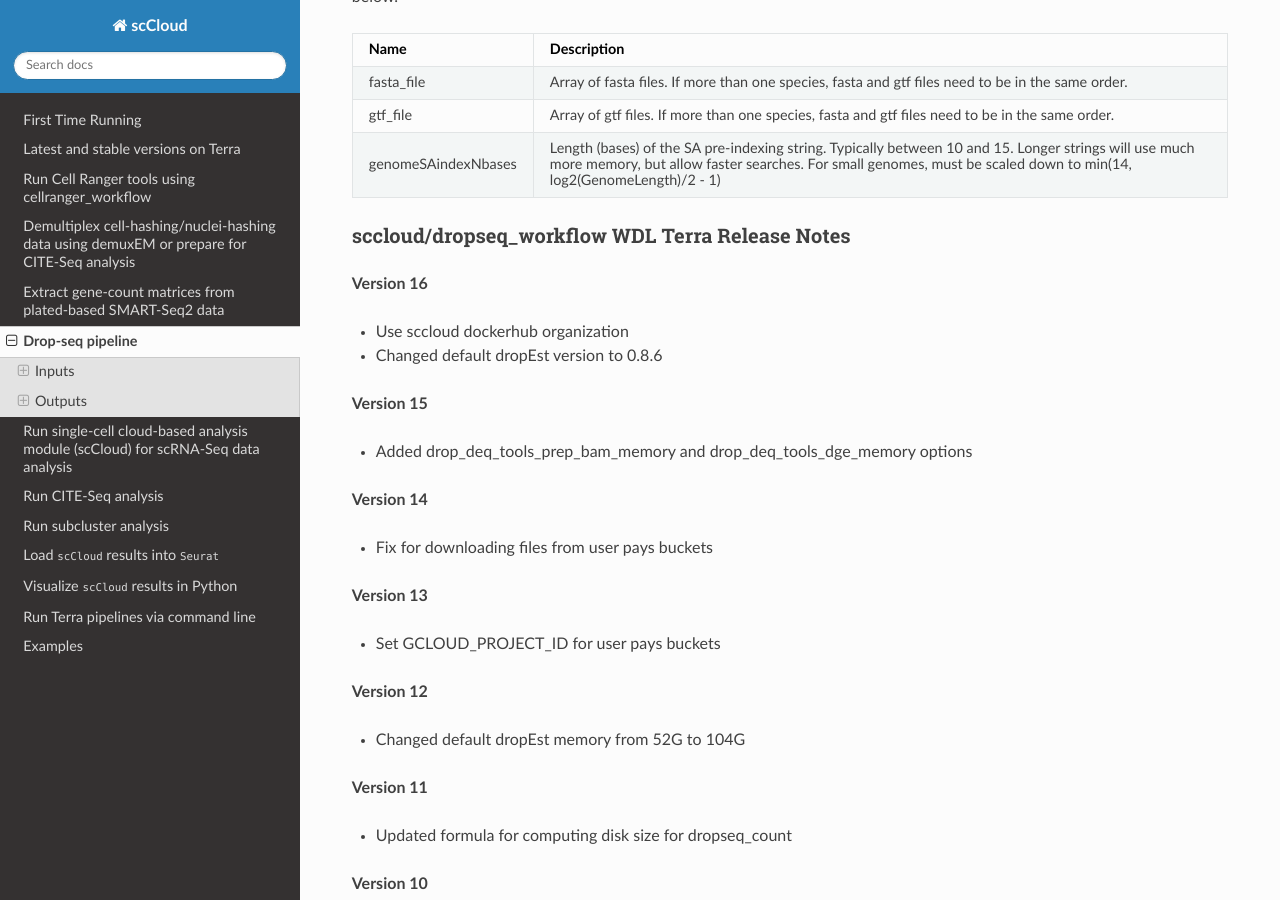
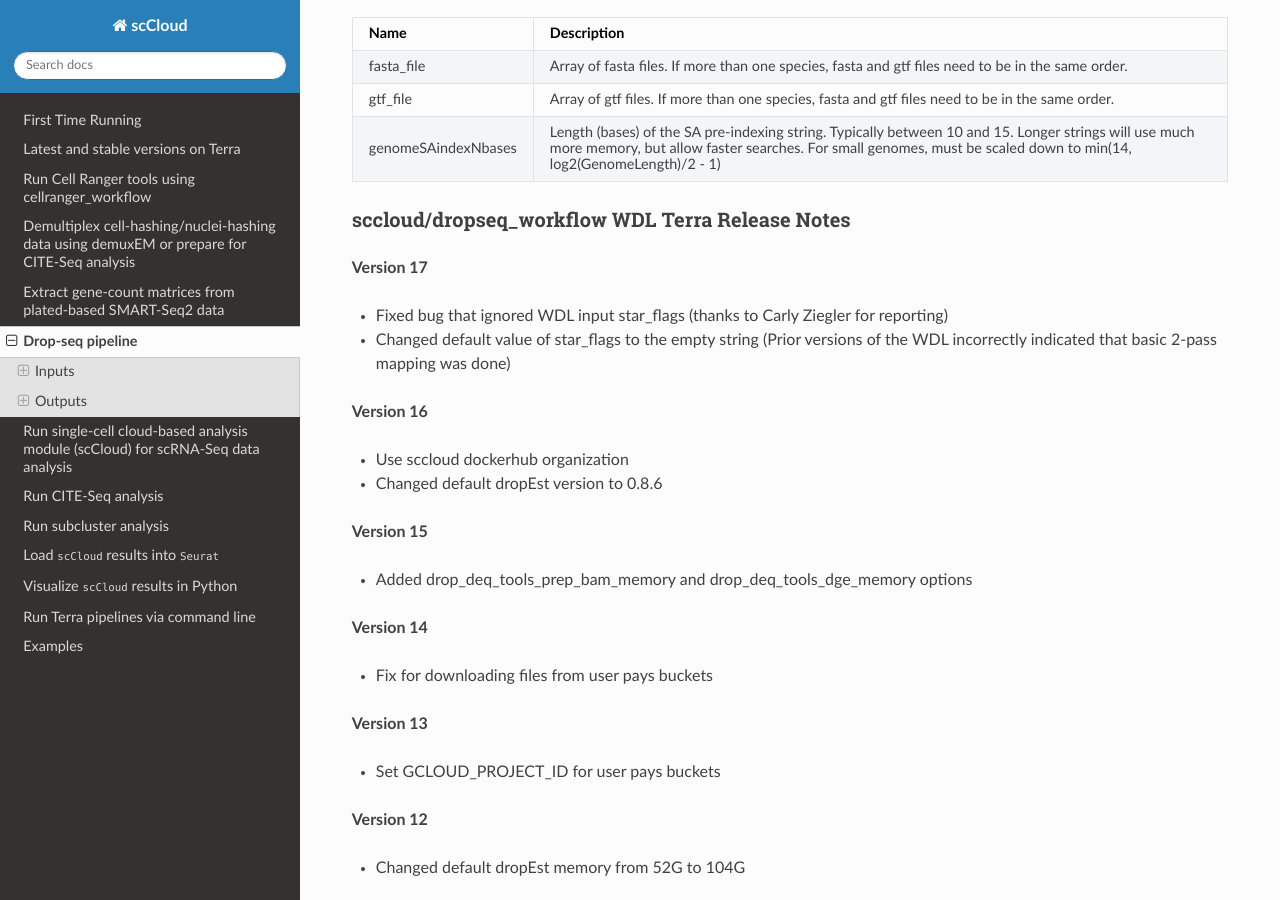
Before and after one commit to lilab-bcb/cumulus, a Sphinx documentation site: the page built from docs/drop_seq.rst, in a window 1280 px wide and 900 px high, scrolled down 3981 px. Built offline with Sphinx 7.4.7 and the Read the Docs theme 2.0.0, drawn with Linux system fonts in a browser that asks for light colours; some of the changed text lies outside the part shown.

Commit message:
Fixed star flags ignored

```diff
--- a/docs/drop_seq.rst
+++ b/docs/drop_seq.rst
@@ -140,7 +140,7 @@ Please see the description of important inputs below.
 	* - cellular_barcode_base_range
 	  - The base location of the cell barcode (default 1-12)
 	* - star_flags
-	  - Options to pass to STAR aligner (default "--limitOutSJcollapsed 1000000 --twopassMode Basic")
+	  - Additional options to pass to STAR aligner
 
 
 Please note that run_bcl2fastq must be set to true if you're starting from BCL files instead of FASTQs.
@@ -199,7 +199,12 @@ Please see the description of important inputs below.
 
 
 sccloud/dropseq_workflow WDL Terra Release Notes
-==============================================
+===================================================
+
+**Version 17**
+
+- Fixed bug that ignored WDL input star_flags (thanks to Carly Ziegler for reporting)
+- Changed default value of star_flags to the empty string (Prior versions of the WDL incorrectly indicated that basic 2-pass mapping was done)
 
 **Version 16**
 
```
Also changed, not shown: 1 other file.
